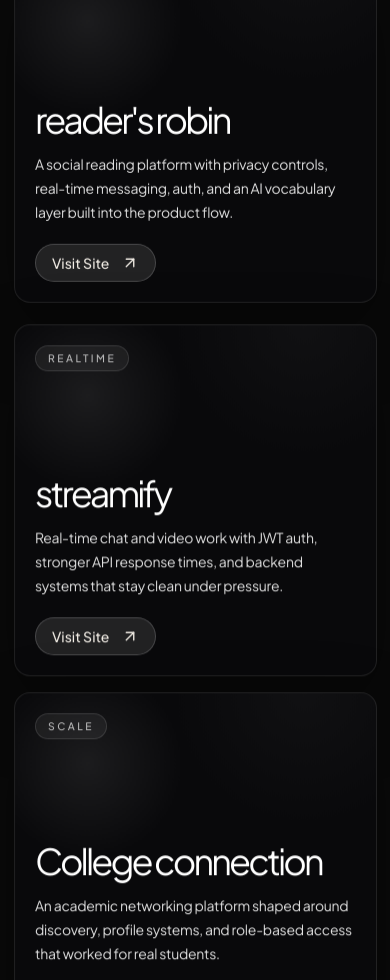
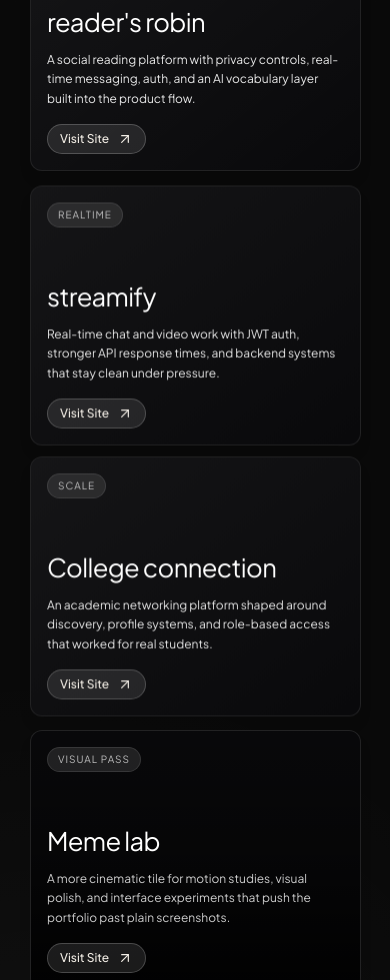
Before and after one commit to TheSkyroo/portfolio, a React (Vite) app: page / in a window 390 px wide. Shown: the part 1020-2000 px from the top of the page. Built offline with nearby package versions, Linux system fonts and the light colour scheme; no server answers.

Commit message:
deploy 2

```diff
--- a/src/components/BentoCard.tsx
+++ b/src/components/BentoCard.tsx
@@ -41,98 +41,51 @@ const BentoCard = ({
 
   useEffect(() => {
     const card = cardRef.current;
-    if (!card) {
-      return;
-    }
+    if (!card) return;
 
     const allowHoverMotion =
       window.matchMedia("(pointer: fine)").matches &&
       !window.matchMedia("(prefers-reduced-motion: reduce)").matches;
 
     const ctx = gsap.context(() => {
-      gsap.set(glossRef.current, {
-        opacity: 0,
-      });
+      gsap.set(glossRef.current, { opacity: 0 });
 
       if (!allowHoverMotion) {
-        gsap.set(descriptionRef.current, {
-          y: 0,
-          opacity: 1,
-        });
-
+        gsap.set(descriptionRef.current, { y: 0, opacity: 1 });
         return;
       }
 
       gsap.set(descriptionRef.current, {
-        y: 18,
-        opacity: variant === "text" ? 0.9 : 0.74,
+        y: 16,
+        opacity: variant === "text" ? 0.9 : 0.8,
       });
 
-      const hoverTimeline = gsap.timeline({
+      const tl = gsap.timeline({
         paused: true,
-        defaults: {
-          ease: "power3.out",
-        },
+        defaults: { ease: "power3.out" },
       });
 
       if (mediaRef.current) {
-        hoverTimeline.to(
-          mediaRef.current,
-          {
-            scale: 1.12,
-            duration: 0.9,
-          },
-          0,
-        );
+        tl.to(mediaRef.current, { scale: 1.08, duration: 0.6 }, 0);
       }
 
-      hoverTimeline
-        .to(
-          contentRef.current,
-          {
-            y: -14,
-            duration: 0.55,
-          },
-          0,
-        )
-        .to(
-          descriptionRef.current,
-          {
-            y: 0,
-            opacity: 1,
-            duration: 0.5,
-          },
-          0.05,
-        )
-        .to(
-          glossRef.current,
-          {
-            opacity: 1,
-            duration: 0.45,
-          },
-          0,
-        );
+      tl.to(contentRef.current, { y: -10, duration: 0.4 }, 0)
+        .to(descriptionRef.current, { y: 0, opacity: 1, duration: 0.4 }, 0.05)
+        .to(glossRef.current, { opacity: 1, duration: 0.3 }, 0);
 
       if (badgeRef.current) {
-        hoverTimeline.to(
-          badgeRef.current,
-          {
-            y: -4,
-            duration: 0.4,
-          },
-          0,
-        );
+        tl.to(badgeRef.current, { y: -3, duration: 0.3 }, 0);
       }
 
-      const handlePointerEnter = () => hoverTimeline.play();
-      const handlePointerLeave = () => hoverTimeline.reverse();
+      const enter = () => tl.play();
+      const leave = () => tl.reverse();
 
-      card.addEventListener("mouseenter", handlePointerEnter);
-      card.addEventListener("mouseleave", handlePointerLeave);
+      card.addEventListener("mouseenter", enter);
+      card.addEventListener("mouseleave", leave);
 
       return () => {
-        card.removeEventListener("mouseenter", handlePointerEnter);
-        card.removeEventListener("mouseleave", handlePointerLeave);
+        card.removeEventListener("mouseenter", enter);
+        card.removeEventListener("mouseleave", leave);
       };
     }, cardRef);
 
@@ -144,10 +97,9 @@ const BentoCard = ({
   return (
     <article
       ref={cardRef}
-      data-bento-float="true"
       className={clsx(
-        "group relative h-full overflow-hidden rounded-2xl border shadow-[0_30px_80px_rgba(0,0,0,0.28)]",
-        "border-white/10 bg-zinc-950",
+        "group relative w-full h-full min-h-[260px] sm:min-h-[320px] md:min-h-[360px] overflow-hidden rounded-xl sm:rounded-2xl border",
+        "border-white/10 bg-zinc-950 shadow-lg sm:shadow-[0_20px_60px_rgba(0,0,0,0.3)]",
         tone === "violet" &&
           "border-violet-300/20 bg-[radial-gradient(circle_at_top,rgba(255,255,255,0.18),transparent_30%),linear-gradient(135deg,#7c3aed_0%,#4c1d95_48%,#12051f_100%)]",
         className,
@@ -155,22 +107,22 @@ const BentoCard = ({
     >
       {showMedia ? (
         <div className="absolute inset-0 overflow-hidden">
-          {posterSrc ? (
+          {posterSrc && (
             <img
               src={posterSrc}
               alt=""
               aria-hidden="true"
               className={clsx(
-                "absolute inset-0 h-full w-full object-cover transition-opacity duration-500",
-                videoFailed ? "opacity-100" : "opacity-35",
+                "absolute inset-0 w-full h-full object-cover transition-opacity duration-500",
+                videoFailed ? "opacity-100" : "opacity-40",
               )}
             />
-          ) : null}
+          )}
 
           <video
             ref={mediaRef}
             className={clsx(
-              "absolute inset-0 h-full w-full object-cover scale-[1.03]",
+              "absolute inset-0 w-full h-full object-cover scale-[1.02]",
               videoFailed ? "opacity-0" : "opacity-100",
             )}
             src={src}
@@ -182,49 +134,52 @@ const BentoCard = ({
             onError={() => setVideoFailed(true)}
           />
 
-          <div className="absolute inset-0 bg-[radial-gradient(circle_at_top,rgba(255,255,255,0.12),transparent_28%),linear-gradient(180deg,rgba(9,9,11,0.08)_0%,rgba(9,9,11,0.36)_36%,rgba(9,9,11,0.92)_100%)]" />
+          <div className="absolute inset-0 bg-gradient-to-b from-black/10 via-black/40 to-black/90" />
         </div>
       ) : (
-        <div className="absolute inset-0 bg-[radial-gradient(circle_at_20%_20%,rgba(255,255,255,0.08),transparent_24%),radial-gradient(circle_at_80%_0%,rgba(255,255,255,0.03),transparent_30%)]" />
+        <div className="absolute inset-0 bg-gradient-to-br from-white/5 to-transparent" />
       )}
 
       <div
         ref={glossRef}
-        className="pointer-events-none absolute inset-0 bg-white/8 backdrop-blur-[2px]"
+        className="pointer-events-none absolute inset-0 bg-white/10 backdrop-blur-[1px]"
       />
 
-      <div className="relative z-10 flex h-full flex-col justify-between p-5 sm:p-6">
-        <div className="flex items-start justify-between gap-3">
+      <div className="relative z-10 flex h-full flex-col justify-between p-4 sm:p-5 md:p-6">
+        <div className="flex items-start justify-between gap-2 sm:gap-3">
           <div className="flex flex-wrap items-center gap-2">
-            {eyebrow ? (
-              <span className="rounded-full border border-white/12 bg-white/6 px-3 py-1 text-[0.65rem] font-medium uppercase tracking-[0.24em] text-white/70">
+            {eyebrow && (
+              <span className="rounded-full border border-white/10 bg-white/10 px-2.5 py-1 text-[10px] sm:text-xs uppercase tracking-widest text-white/70">
                 {eyebrow}
               </span>
-            ) : null}
+            )}
           </div>
 
-          {isComingSoon ? (
+          {isComingSoon && (
             <span
               ref={badgeRef}
-              className="rounded-full border border-emerald-300/25 bg-emerald-300/10 px-3 py-1 text-[0.65rem] font-medium uppercase tracking-[0.2em] text-emerald-200"
+              className="rounded-full border border-emerald-300/30 bg-emerald-300/10 px-2.5 py-1 text-[10px] sm:text-xs uppercase tracking-widest text-emerald-200"
             >
               Coming Soon
             </span>
-          ) : null}
+          )}
         </div>
 
         <div
           ref={contentRef}
           className={clsx(
-            "relative mt-auto",
-            variant === "text" ? "max-w-[24rem]" : "max-w-[30rem]",
+            "mt-auto w-full",
+            variant === "text"
+              ? "max-w-full sm:max-w-md"
+              : "max-w-full sm:max-w-lg",
           )}
         >
           <h3
             className={clsx(
-              "max-w-[10ch] text-[2.25rem] leading-[0.9] tracking-[-0.08em] text-white sm:text-[3rem]",
-              variant === "full" && "max-w-[12ch] text-[2rem] sm:text-[2.6rem]",
-              variant === "text" && "max-w-[11ch] text-[2.6rem] sm:text-[3.6rem]",
+              "text-[1.6rem] leading-tight tracking-tight text-white",
+              "sm:text-[2.2rem] md:text-[2.6rem] lg:text-[3rem]",
+              variant === "full" && "sm:text-[2rem] md:text-[2.4rem]",
+              variant === "text" && "sm:text-[2.4rem] md:text-[3.2rem]",
             )}
           >
             {title}
@@ -233,14 +188,14 @@ const BentoCard = ({
           <p
             ref={descriptionRef}
             className={clsx(
-              "mt-4 max-w-[30rem] text-sm leading-6 tracking-[-0.02em] text-white/78 sm:text-base",
-              variant === "text" && "text-white/88",
+              "mt-3 text-xs sm:text-sm md:text-base leading-relaxed text-white/80",
+              variant === "text" && "text-white/90",
             )}
           >
             {description}
           </p>
 
-          {children ? <div className="mt-5">{children}</div> : null}
+          {children && <div className="mt-4 sm:mt-5">{children}</div>}
         </div>
       </div>
     </article>
--- a/src/components/BentoGrid.tsx
+++ b/src/components/BentoGrid.tsx
@@ -12,9 +12,7 @@ const BentoGrid = () => {
 
   useEffect(() => {
     const grid = gridRef.current;
-    if (!grid) {
-      return;
-    }
+    if (!grid) return;
 
     const ctx = gsap.context(() => {
       const items = gsap.utils.toArray<HTMLElement>(".bento-grid__item", grid);
@@ -23,27 +21,21 @@ const BentoGrid = () => {
       ).matches;
 
       if (reduceMotion) {
-        gsap.set(items, {
-          opacity: 1,
-          y: 0,
-        });
+        gsap.set(items, { opacity: 1, y: 0 });
         return;
       }
 
-      gsap.set(items, {
-        opacity: 0,
-        y: 56,
-      });
+      gsap.set(items, { opacity: 0, y: 40 });
 
       gsap.to(items, {
         opacity: 1,
         y: 0,
-        duration: 0.9,
+        duration: 0.7,
         ease: "power3.out",
-        stagger: 0.14,
+        stagger: 0.12,
         scrollTrigger: {
           trigger: grid,
-          start: "top 78%",
+          start: "top 85%",
           once: true,
         },
       });
@@ -53,8 +45,8 @@ const BentoGrid = () => {
           item.querySelector<HTMLElement>("[data-bento-float='true']") ?? item;
 
         gsap.to(floatingNode, {
-          y: index % 2 === 0 ? -8 : 8,
-          duration: 3.2 + index * 0.3,
+          y: index % 2 === 0 ? -6 : 6,
+          duration: 3 + index * 0.2,
           ease: "sine.inOut",
           repeat: -1,
           yoyo: true,
@@ -66,17 +58,21 @@ const BentoGrid = () => {
   }, []);
 
   return (
-    <section className="feature-bento mb-20" aria-label="Selected Projects">
-      <div className="mb-10 lg:mb-14">
-        <h2 className="font-display text-4xl mt-20 mb-20 font-medium tracking-tighter text-white sm:text-5xl lg:text-6xl">
+    <section
+      className="feature-bento px-4 sm:px-6 md:px-10 lg:px-16 mb-16 sm:mb-20"
+      aria-label="Selected Projects"
+    >
+      <div className="mb-8 sm:mb-10 lg:mb-14">
+        <h2 className="font-display mt-12 sm:mt-16 lg:mt-20 mb-10 sm:mb-14 lg:mb-20 font-medium tracking-tight text-white text-2xl sm:text-4xl md:text-5xl lg:text-6xl">
           <span className="text-white/40"> Selected</span> Projects
         </h2>
       </div>
+
       <div
         ref={gridRef}
-        className="grid h-auto w-full grid-cols-1 gap-5 sm:gap-6 lg:grid-cols-2"
+        className="grid w-full grid-cols-1 gap-4 sm:gap-6 md:grid-cols-2 lg:grid-cols-2"
       >
-        <BentoTilt className="min-h-[22rem] sm:min-h-[24rem]">
+        <BentoTilt className="bento-grid__item min-h-[240px] sm:min-h-[280px] md:min-h-[320px]">
           <BentoCard
             src=""
             title={<>reader&apos;s robin</>}
@@ -88,15 +84,19 @@ const BentoGrid = () => {
               href="https://reader-s-robin.vercel.app/"
               target="_blank"
               rel="noopener noreferrer"
-              className="inline-flex items-center gap-3 rounded-full border border-white/18 bg-white/10 px-4 py-2 text-sm font-medium text-white transition-colors hover:bg-white/20"
+              className="inline-flex items-center gap-2 sm:gap-3 rounded-full border border-white/20 bg-white/10 px-3 sm:px-4 py-1.5 sm:py-2 text-xs sm:text-sm font-medium text-white transition-colors hover:bg-white/20"
             >
               Visit Site
-              <ArrowUpRight size={18} strokeWidth={1.8} />
+              <ArrowUpRight
+                size={16}
+                className="sm:w-[18px] sm:h-[18px]"
+                strokeWidth={1.8}
+              />
             </a>
           </BentoCard>
         </BentoTilt>
 
-        <BentoTilt className="min-h-[22rem] sm:min-h-[24rem]">
+        <BentoTilt className="bento-grid__item min-h-[240px] sm:min-h-[280px] md:min-h-[320px]">
           <BentoCard
             src=""
             title={<>streamify</>}
@@ -108,15 +108,19 @@ const BentoGrid = () => {
               href="https://streamify-pvt-1.onrender.com/"
               target="_blank"
               rel="noopener noreferrer"
-              className="inline-flex items-center gap-3 rounded-full border border-white/18 bg-white/10 px-4 py-2 text-sm font-medium text-white transition-colors hover:bg-white/20"
+              className="inline-flex items-center gap-2 sm:gap-3 rounded-full border border-white/20 bg-white/10 px-3 sm:px-4 py-1.5 sm:py-2 text-xs sm:text-sm font-medium text-white transition-colors hover:bg-white/20"
             >
               Visit Site
-              <ArrowUpRight size={18} strokeWidth={1.8} />
+              <ArrowUpRight
+                size={16}
+                className="sm:w-[18px] sm:h-[18px]"
+                strokeWidth={1.8}
+              />
             </a>
           </BentoCard>
         </BentoTilt>
 
-        <BentoTilt className="min-h-[22rem] sm:min-h-[24rem]">
+        <BentoTilt className="bento-grid__item min-h-[240px] sm:min-h-[280px] md:min-h-[320px]">
           <BentoCard
             src=""
             title={<>College connection</>}
@@ -128,15 +132,19 @@ const BentoGrid = () => {
               href="https://college-connection.vercel.app/"
               target="_blank"
               rel="noopener noreferrer"
-              className="inline-flex items-center gap-3 rounded-full border border-white/18 bg-white/10 px-4 py-2 text-sm font-medium text-white transition-colors hover:bg-white/20"
+              className="inline-flex items-center gap-2 sm:gap-3 rounded-full border border-white/20 bg-white/10 px-3 sm:px-4 py-1.5 sm:py-2 text-xs sm:text-sm font-medium text-white transition-colors hover:bg-white/20"
             >
               Visit Site
-              <ArrowUpRight size={18} strokeWidth={1.8} />
+              <ArrowUpRight
+                size={16}
+                className="sm:w-[18px] sm:h-[18px]"
+                strokeWidth={1.8}
+              />
             </a>
           </BentoCard>
         </BentoTilt>
 
-        <BentoTilt className="min-h-[22rem] sm:min-h-[24rem]">
+        <BentoTilt className="bento-grid__item min-h-[240px] sm:min-h-[280px] md:min-h-[320px]">
           <BentoCard
             src=""
             title={<>Meme lab</>}
@@ -148,10 +156,14 @@ const BentoGrid = () => {
               href="https://fahhhhhhhh.vercel.app/"
               target="_blank"
               rel="noopener noreferrer"
-              className="inline-flex items-center gap-3 rounded-full border border-white/18 bg-white/10 px-4 py-2 text-sm font-medium text-white transition-colors hover:bg-white/20"
+              className="inline-flex items-center gap-2 sm:gap-3 rounded-full border border-white/20 bg-white/10 px-3 sm:px-4 py-1.5 sm:py-2 text-xs sm:text-sm font-medium text-white transition-colors hover:bg-white/20"
             >
               Visit Site
-              <ArrowUpRight size={18} strokeWidth={1.8} />
+              <ArrowUpRight
+                size={16}
+                className="sm:w-[18px] sm:h-[18px]"
+                strokeWidth={1.8}
+              />
             </a>
           </BentoCard>
         </BentoTilt>
```
